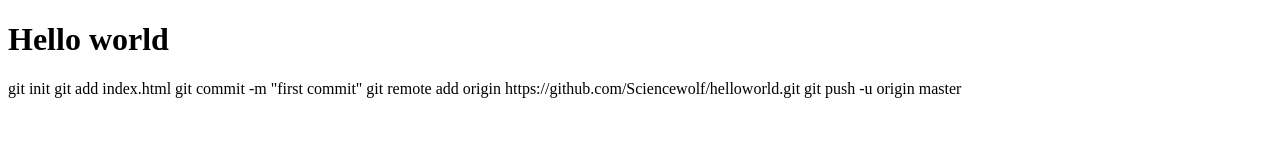
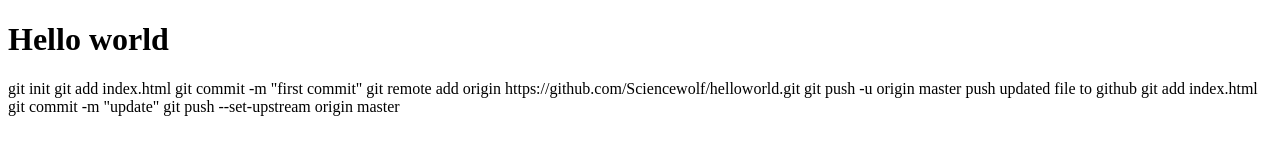
Before and after one commit to Sciencewolf/helloworld, a plain HTML site: page index.html in a window 1280 px wide. Drawn offline with Linux system fonts and the light colour scheme.

Commit message:
New changes v2

```diff
--- a/index.html
+++ b/index.html
@@ -13,6 +13,11 @@
         git commit -m "first commit"
         git remote add origin https://github.com/Sciencewolf/helloworld.git
         git push -u origin master
+
+        push updated file to github
+        git add index.html
+        git commit -m "update"
+        git push --set-upstream origin master
     </p>
 </body>
 </html>
```
